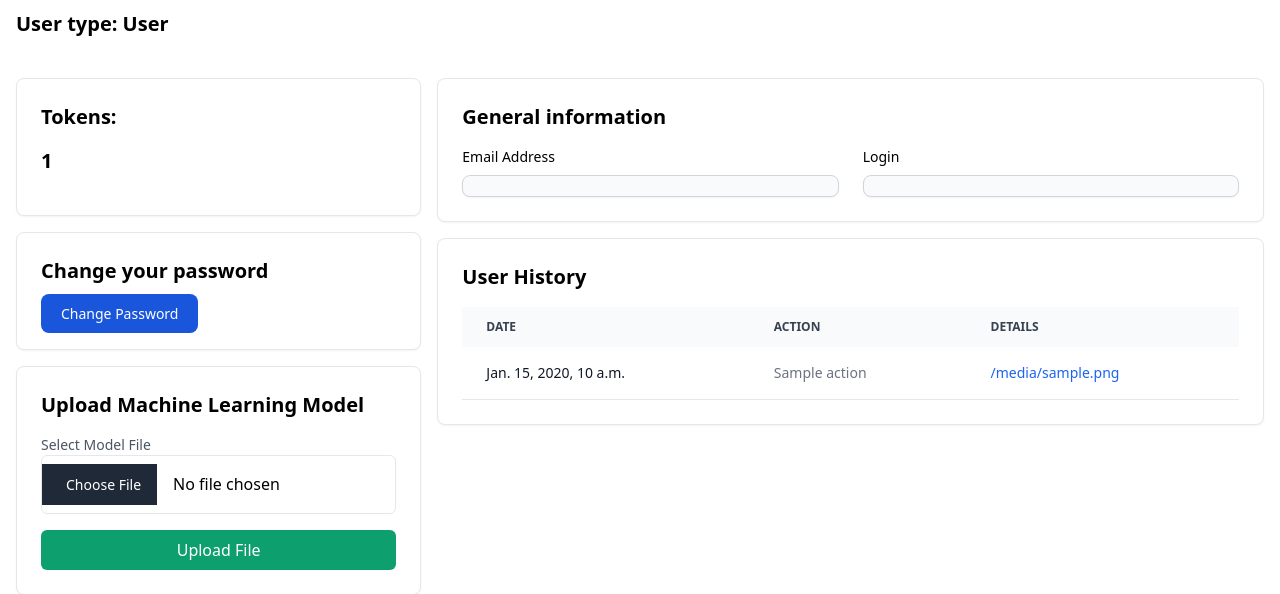
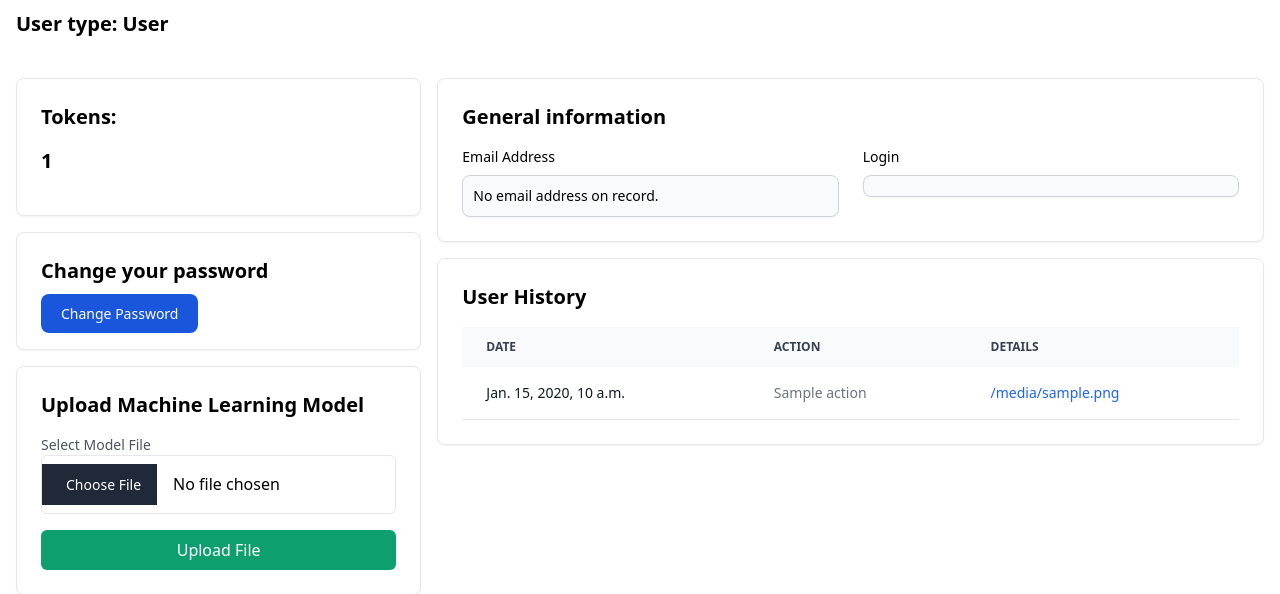
Before and after one commit to brdywltn/ML-A-A-S, a Django app: template myproject/myapp/templates/user_page.html in a window 1280 px wide. Shown: the part 166-760 px from the top of the page. Run offline with Django 5.2, Linux system fonts and the light colour scheme; tables that the repository leaves empty hold one stand-in row (values such as "Sample post"); the template is opened without the code that fills it: values that come from a table or form of the project are taken from there, most other values are stand-ins (such as "Sample title", 1, 10 or a date in 2020); style sheets or scripts are compiled from the project's sources; some libraries are stand-ins or nearby versions.

Commit message:
added default text if no email provided

```diff
--- a/myproject/myapp/templates/user_page.html
+++ b/myproject/myapp/templates/user_page.html
@@ -147,8 +147,12 @@
             class="shadow-sm bg-gray-50 border border-gray-300 text-grey-300 sm:text-sm rounded-lg focus:ring-blue-500 focus:border-blue-500 block w-full p-2.5 dark:bg-gray-700 dark:border-gray-600 dark:placeholder-gray-400 dark:text-white dark:focus:ring-blue-500 dark:focus:border-blue-500"
             placeholder="example@gmail.com"
             required
-            >{{ user.email }}</span
-          >
+            {% if user.email %}
+              <span>{{ user.email }}</span>
+            {% else %}
+              <span>No email address on record.</span>
+            {% endif %}
+
         </div>
         <div class="col-span-6 sm:col-span-3">
           <label
```
